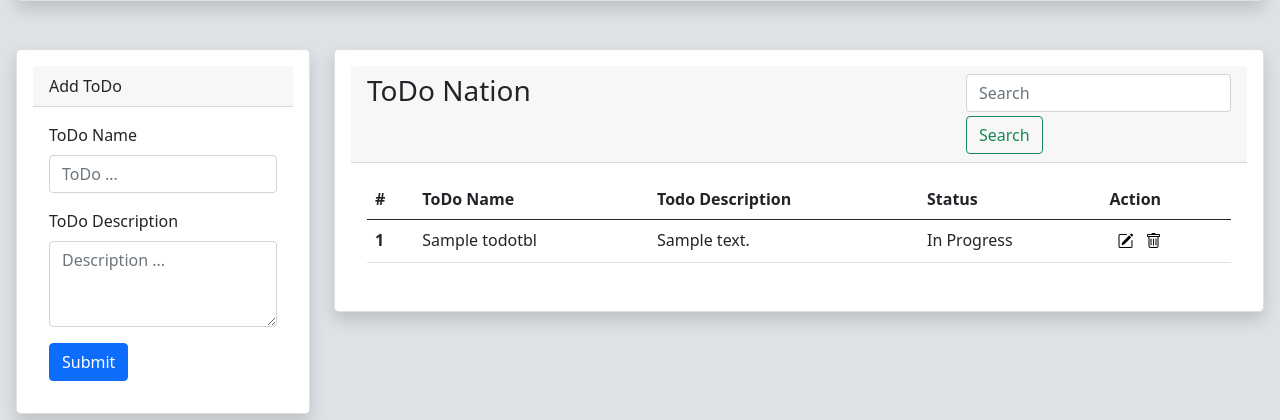
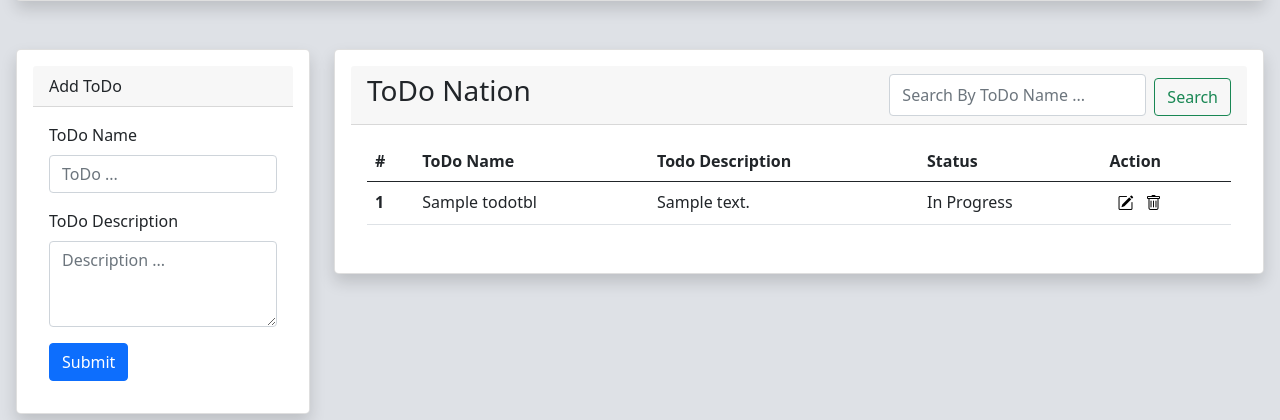
Before and after one commit to ashwinam/garbage-codes-season-01, a Django app: page /todo/ in a window 1280 px wide. Shown: the part 73-493 px from the top of the page. Run offline with Django 4.2, Linux system fonts and the light colour scheme; a user stored in the database is signed in; tables that the repository leaves empty hold one stand-in row (values such as "Sample post").

Commit message:
search div fixed

```diff
--- a/DjangoToDo/todo/templates/todo/todo.html
+++ b/DjangoToDo/todo/templates/todo/todo.html
@@ -58,8 +58,8 @@
             <div class="card-header d-flex flex-row">
                 <h3>ToDo Nation</h3>
                 <div class="d-flex" style="margin-left: auto;">
-                <form class="" role="search" >
-                  <input class="form-control me-2" type="search" placeholder="Search" aria-label="Search">
+                <form class="d-flex" role="search" >
+                  <input class="form-control me-2" type="search" placeholder="Search By ToDo Name ..." aria-label="Search">
                   <button class="btn btn-outline-success mt-1" type="submit">Search</button>
                 </form>
               </div>
```
